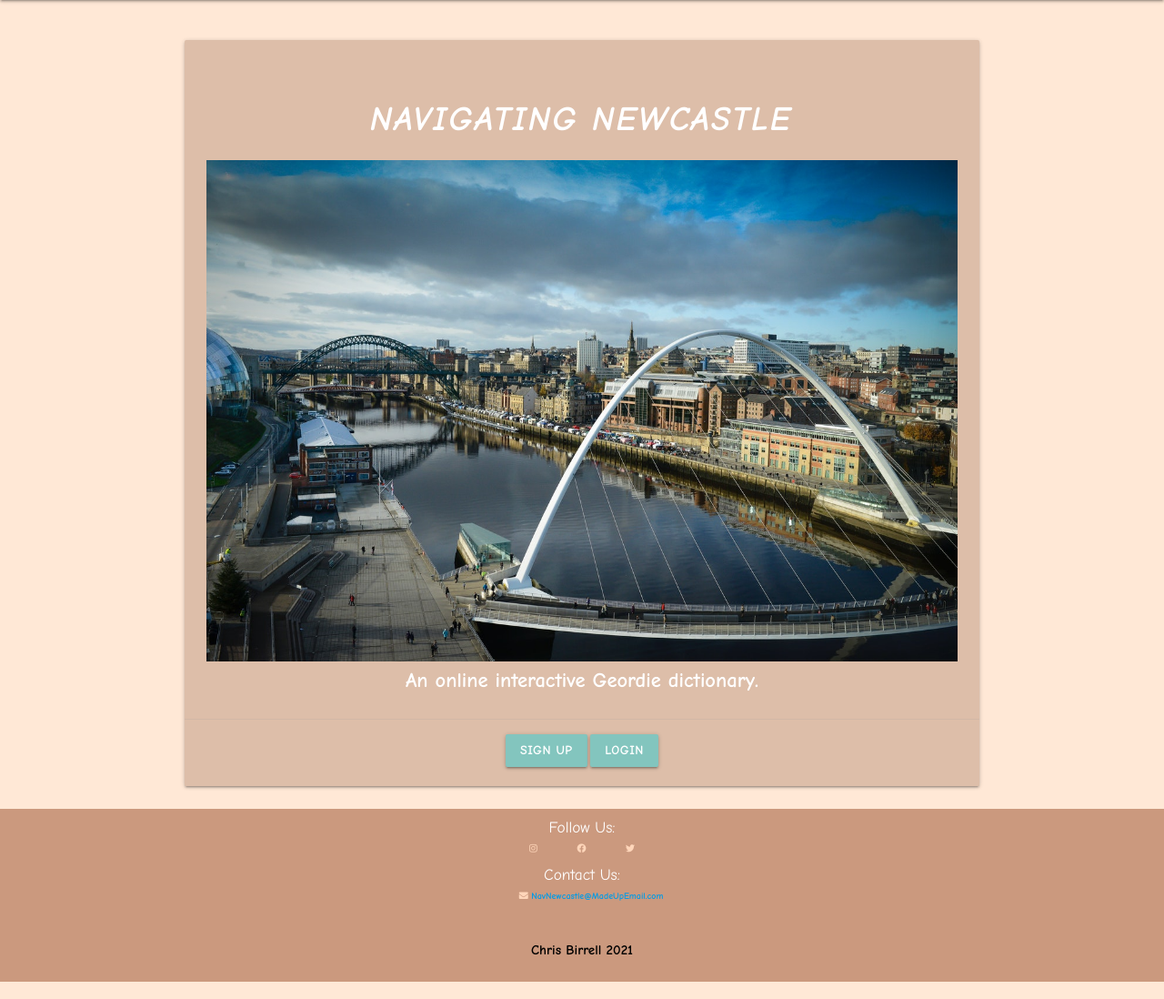
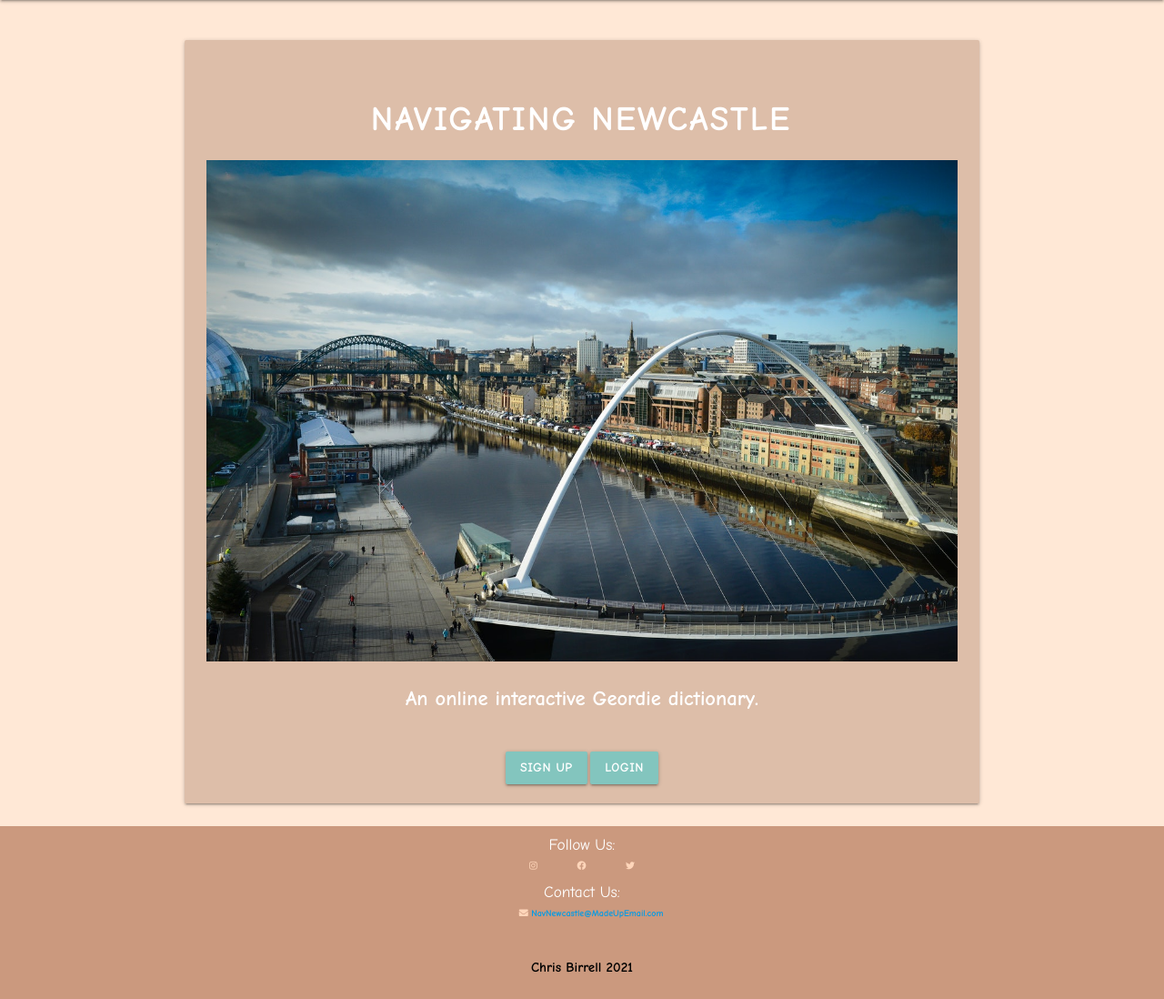
Before and after one commit to Birrellc/Navigating-Newcastle, a Flask app: page / in a window 1280 px wide. Shown: the part 64-1162 px from the top of the page at 91% size. Run offline with Flask 2, Linux system fonts and the light colour scheme; some libraries are stand-ins or nearby versions.

Commit message:
Style: updated header styling sitewide

```diff
--- a/static/css/style.css
+++ b/static/css/style.css
@@ -42,8 +42,20 @@ nav {
   overflow: auto;
 }
 
+.main-header {
+  font-weight: 700;
+  font-size: 2.5rem;
+  text-transform: uppercase;
+  letter-spacing: 2px;
+  margin-right: 2px;
+}
+
 .card {
   background-color: #ddbea9;
+}
+
+.card > .card-action {
+  border-top: none;
 }
 
 .error-text {
@@ -88,21 +100,13 @@ i.fa-envelope {
 
 /* Index.html */
 
-.navigating-header {
-  font-weight: 700;
-  font-size: 2.5rem;
-  text-transform: uppercase;
-  font-style: italic;
-  letter-spacing: 2px;
-  margin-right: 2px;
-}
-
 .main-img {
   height: 100%;
   width: 100%;
 }
 
 .home-text {
+  padding-top: 20px;
   font-size: 1.5rem;
 }
 
--- a/templates/dictionary.html
+++ b/templates/dictionary.html
@@ -3,7 +3,7 @@
   <div class="col s12">
     <div class="card jumbotron center-align">
       <div class="card-content white-text">
-        <h1 class="dictionary-header">Geordie Dictionary</h1>
+        <h1 class="main-header">Geordie Dictionary</h1>
         <p class="dictionary-text">
           Don't forget to add your own via your profile page!
         </p>
--- a/templates/index.html
+++ b/templates/index.html
@@ -5,7 +5,7 @@
   <div class="col s12">
     <div class="card jumbotron center-align">
 <div class="card-content white-text">
-    <h1 class="navigating-header">Navigating Newcastle</h1>
+    <h1 class="main-header">Navigating Newcastle</h1>
     <div class="image">
       <img class="responsive-img main-img" src="../static/images/nn-home.jpg" alt="Newcastle City Image">
     </div>
--- a/templates/profile.html
+++ b/templates/profile.html
@@ -3,7 +3,7 @@
   <div class="card jumbotron center-align">
     <div class="row">
       <div class="card-content header">
-        <h3 class="center-align profile-header">{{ username }}'s Page</h3>
+        <h3 class="center-align main-header">{{ username }}'s Page</h3>
       </div>
     </div>
     <div class="container center-align">
--- a/templates/signup.html
+++ b/templates/signup.html
@@ -2,8 +2,8 @@
 <div class="row">
   <div class="col s12">
     <div class="card jumbotron center-align">
-      <div class="signup-header">
-        <h1 class="signup-header">Sign Up</h1>
+      <div class="header">
+        <h1 class="main-header">Sign Up</h1>
       </div>
       <div class="row">
         <div class="center-align flash-message">
--- a/templates/update_word.html
+++ b/templates/update_word.html
@@ -2,8 +2,8 @@
 <div class="row">
   <div class="col s12">
     <div class="card jumbotron center-align">
-      <div class="update-header">
-        <h1 class="update-header">Update Word</h1>
+      <div class="header">
+        <h1 class="main-header">Update Word</h1>
       </div>
       <div class="container center-align">
         <form
```
Also changed, not shown: templates/login.html (+16 -9 lines).
